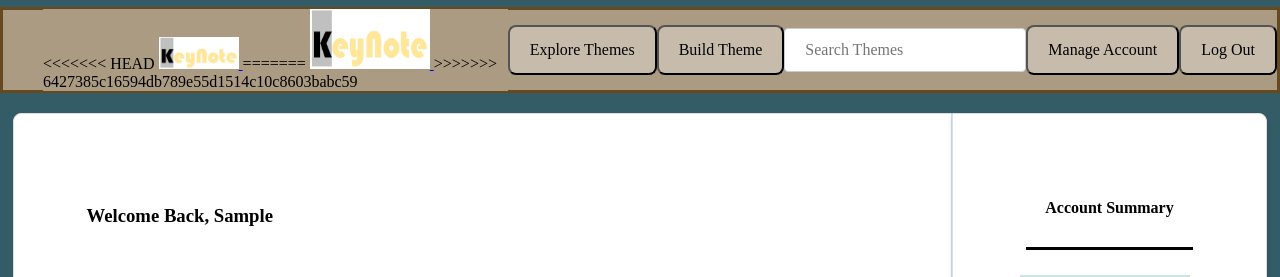
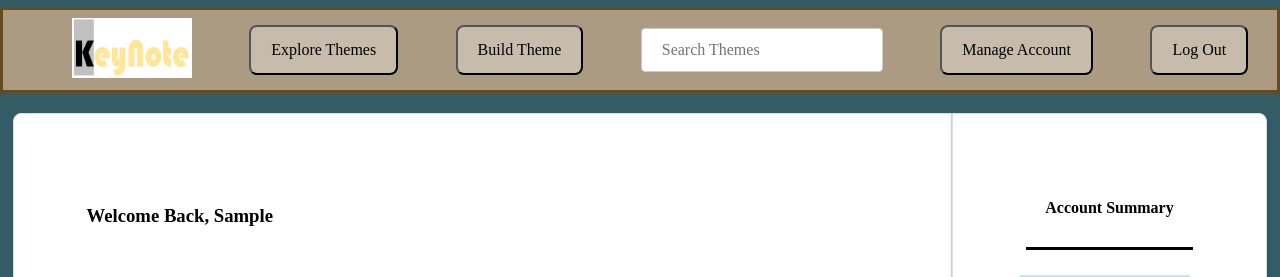
Before and after one commit to wmunson/KeyNote, a Flask app: template templates/home.html in a window 1280 px wide. Shown: the top 277 px of the page. Run offline with Flask 2, Linux system fonts and the light colour scheme; the template is opened without the code that fills it: most values are stand-ins (such as "Sample title", 1, 10 or a date in 2020); parts of the project's set-up code (start-up, migrations or seed data) failed here and were passed over; some libraries are stand-ins or nearby versions.

Commit message:
additions

```diff
--- a/static/css/singleTheme.css
+++ b/static/css/singleTheme.css
@@ -172,8 +172,9 @@
 }
 
 .overviewUl{
-	border:dashed;
 	width:90%;
+
+	/*border:dashed;*/
 }
 
 .donGraph{
--- a/templates/base.html
+++ b/templates/base.html
@@ -15,20 +15,12 @@
 				<nav class="nav">
 					<ul class="navUl">
 						<li class="home">
-<<<<<<< HEAD
-
-								<a href="/login">
-								<img src="/images/logo.jpg" style="width:5rem;">
-								</a>
-
-=======
 							<a href='/login'>
 								<img src='/static/images/logo.jpg' width="120" height="60" alt="logo">
 							</a>
 							<!-- <form class="fhome" action ="/login" method="GET">
 								<input class="fhInput" type="submit" value="KeyNote">
 							</form> -->
->>>>>>> 6427385c16594db789e55d1514c10c8603babc59
 						</li>
 						<li class="li explore">
 							<form class="f" action ="/explore" method="GET">
```
